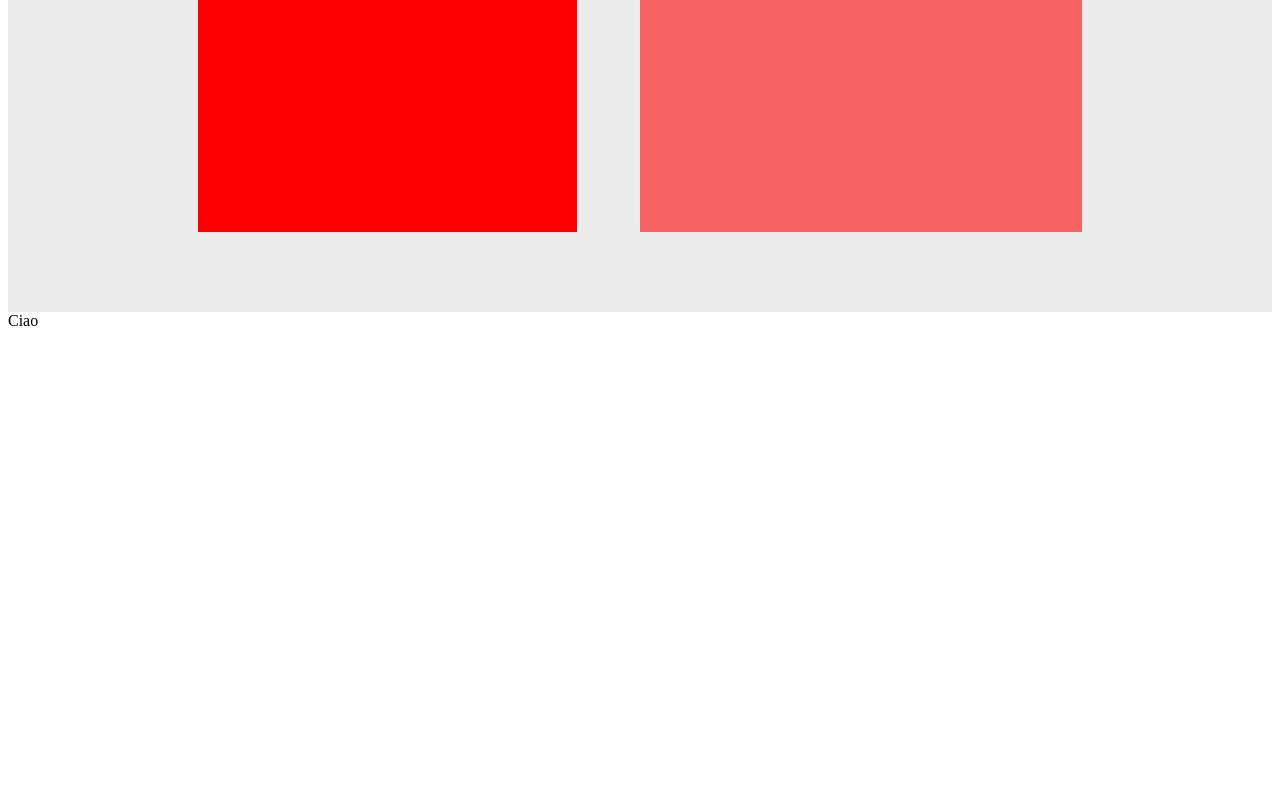
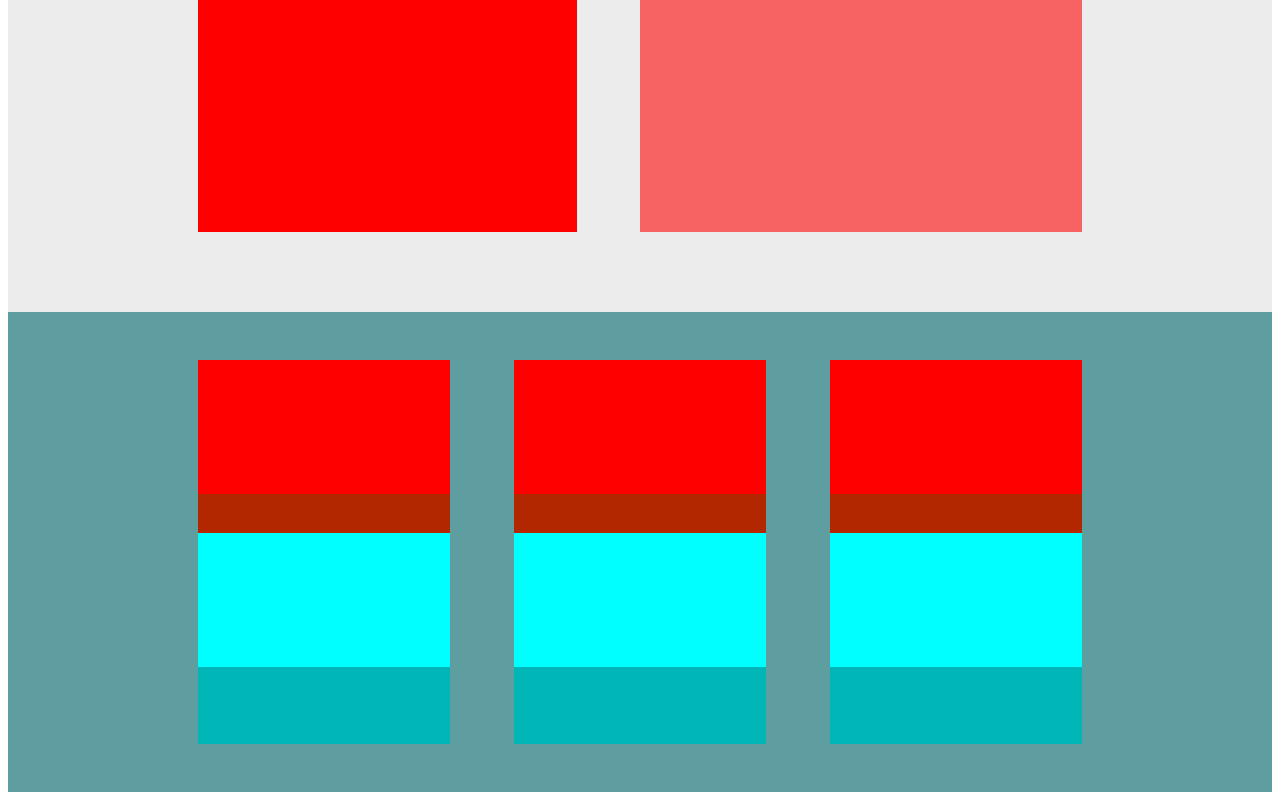
Before and after one commit to AngeloDima/proj-html-vuejs, a Vue app: page / in a window 1280 px wide. Shown: the part 1296-2096 px from the top of the page. Before the commit the page ends 1634 px from the top, so only its background shows below. Built offline with nearby package versions, Linux system fonts and the light colour scheme.

Commit message:
Section_two (macro section color)

```diff
--- a/src/components/section_two.vue
+++ b/src/components/section_two.vue
@@ -1,5 +1,32 @@
 <template>
-<div>Ciao</div>
+    <section id="section_two">
+
+
+        <div class="card">
+            <div class="card-img"></div>
+            <div class="card-title"></div>
+            <div class="card-info"></div>
+            <div class="card-button"></div>
+        </div>
+
+
+        <div class="card">
+            <div class="card-img"></div>
+            <div class="card-title"></div>
+            <div class="card-info"></div>
+            <div class="card-button"></div>
+        </div>
+
+
+        <div class="card">
+            <div class="card-img"></div>
+            <div class="card-title"></div>
+            <div class="card-info"></div>
+            <div class="card-button"></div>
+        </div>
+
+
+    </section>
 </template>
 
 <script>
@@ -9,5 +36,40 @@
 </script>
 
 <style lang="scss" scoped>
+    #section_two{
+        width: 100%;
+        height: 60vh;
+        background-color: cadetblue;
 
+        display: flex;
+        justify-content: center;
+        align-items: center;
+        gap: 5%;
+
+        .card{
+            width: 20%;
+            height: 80%;
+            background-color: green;
+            .card-img{
+                width: 100%;
+                height: 35%;
+                background-color: red;
+            }
+            .card-title{
+                width: 100%;
+                height: 10%;
+                background-color: rgba(255, 0, 0, 0.699);
+            }
+            .card-info{
+                width: 100%;
+                height: 35%;
+                background-color: aqua;
+            }
+            .card-button{
+                width: 100%;
+                height: 20%;
+                background-color: rgb(0, 182, 182)
+            }
+        }
+    }
 </style>
```
